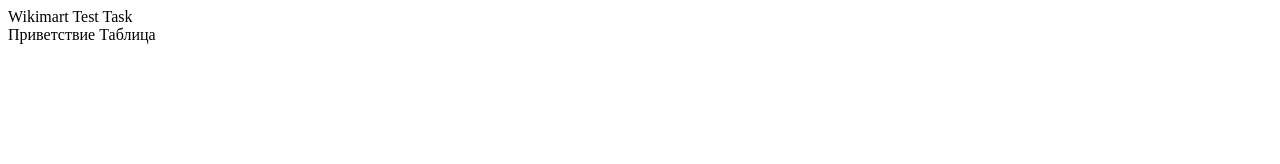
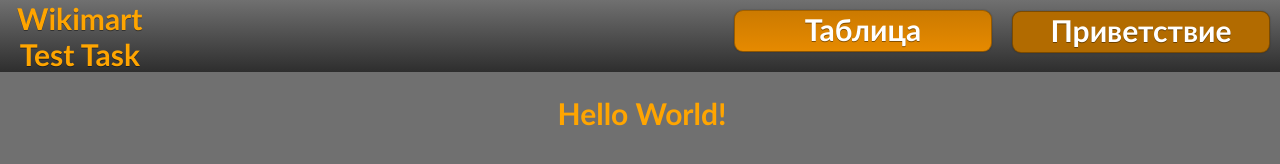
Before and after one commit to voznvlad/test, a plain HTML site: page index.html in a window 1280 px wide. Drawn offline with nearby package versions, Linux system fonts and the light colour scheme.

Commit message:
Update index.html

```diff
--- a/index.html
+++ b/index.html
@@ -2,10 +2,11 @@
 <HTML>
 <Head>
 <Title>Wikimart Test Task</Title>
-<link rel="stylesheet" href="newcss.css"/>
+<link rel="stylesheet" href="wikcss.css"/>
 <script src="jquery.js" type="text/javascript"></script>
-<script src="newjs.js" type="text/javascript"></script>
+<script src="wikjs.js" type="text/javascript"></script>
 <script src="jquery-ui.js" type="text/javascript"></script>
+
 
 </Head>
 <Body>
@@ -23,21 +24,5 @@
 	</table>
   </div>
 
-<script type="text/javascript">
-
-/*$.ajax({															not working
-    url: "http://ivsevolod.ru/site/getData?offset=1&limit=50",
-    jsonp: "result[0].id",
-    dataType: "jsonp",
-    data: {
-        q: "select title,abstract,url from search.news where query=\"cat\"",
-        format: "json"
-    },
-	success: function( response ) {
-        console.log( response );
-    }
-});*/
-</script>
-
 </Body>
 </HTML>
```
